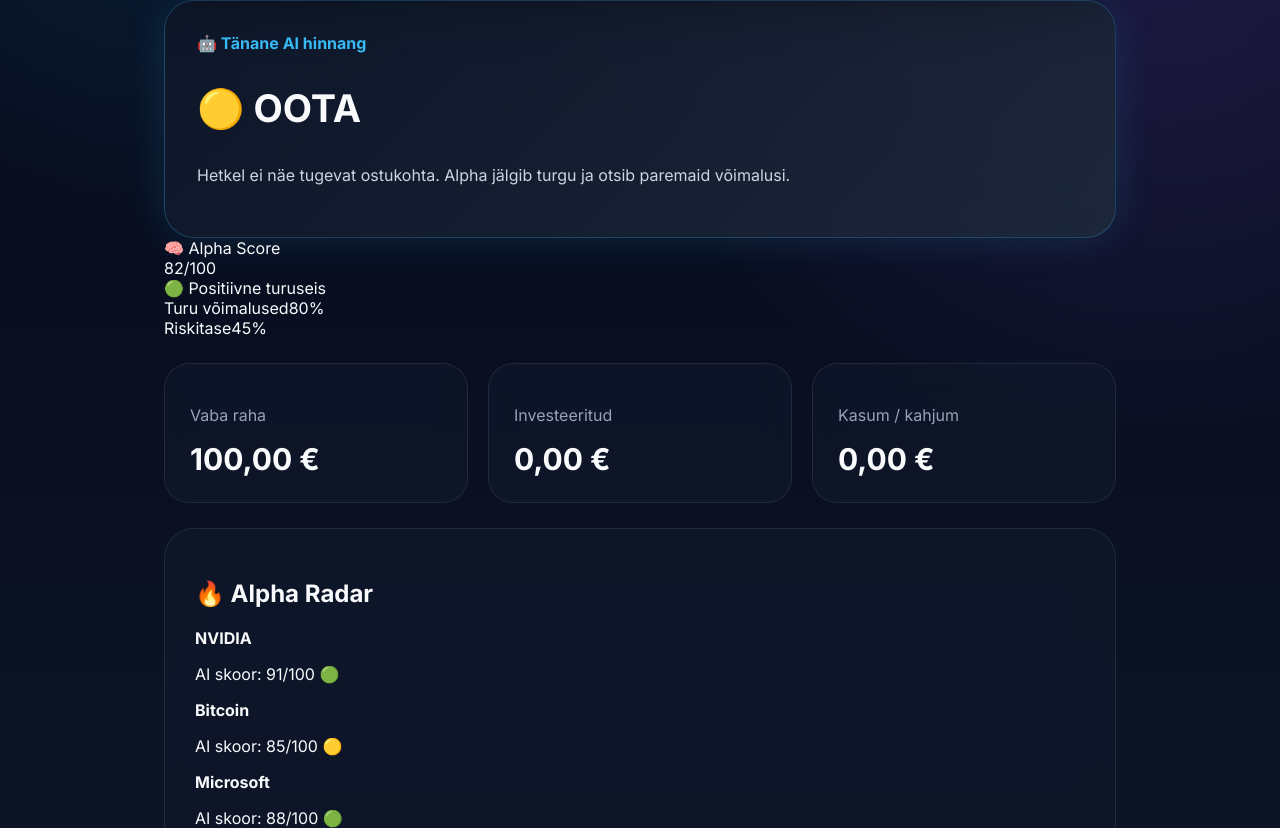
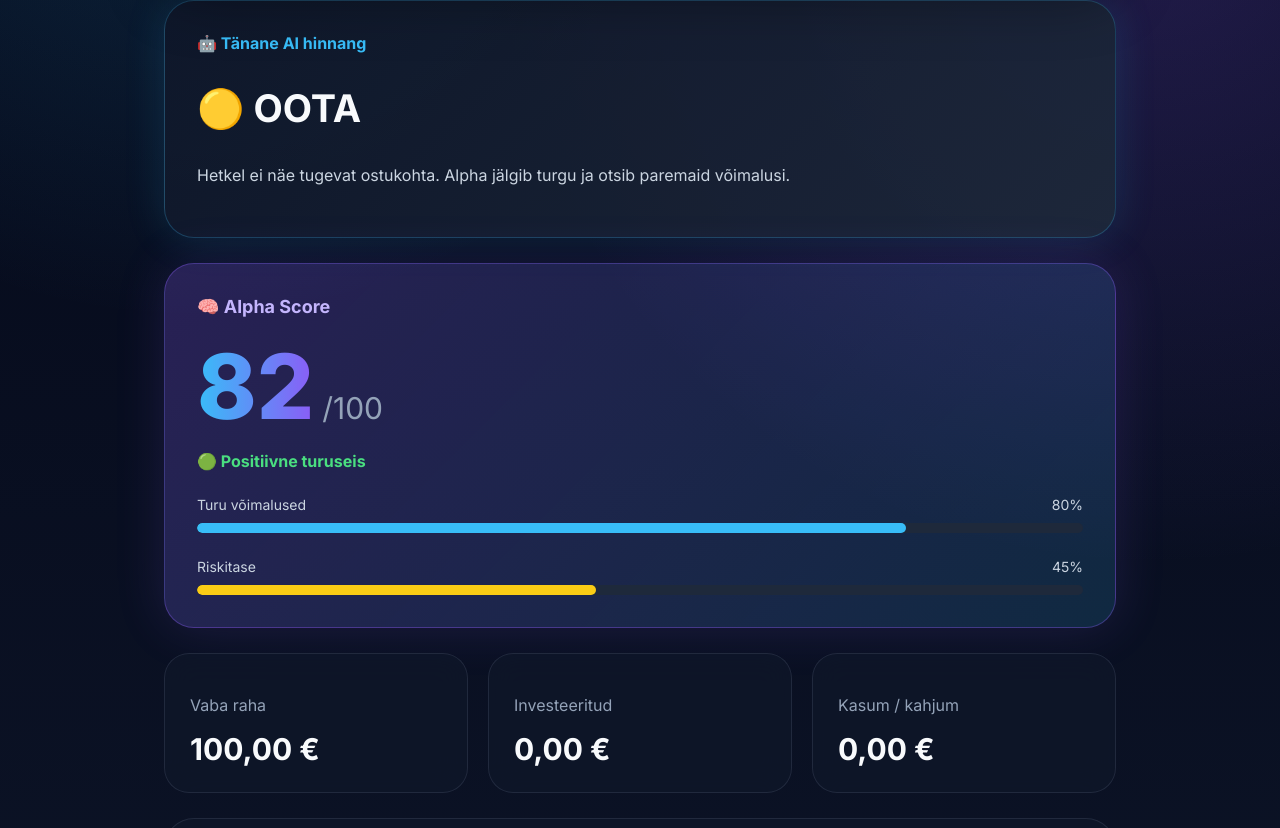
Before and after one commit to rops98/project-alpha, a Next.js app: page / in a window 1280 px wide. Shown: the part 466-1294 px from the top of the page. Built offline with nearby package versions, Linux system fonts and the light colour scheme.

Commit message:
Style Alpha Score visualization

```diff
--- a/app/globals.css
+++ b/app/globals.css
@@ -387,3 +387,143 @@ font-size:34px;
 
 
 }
+.alpha-score {
+
+margin-top:25px;
+
+background:
+linear-gradient(
+135deg,
+rgba(139,92,246,0.25),
+rgba(56,189,248,0.15)
+);
+
+border:1px solid rgba(139,92,246,.35);
+
+padding:32px;
+
+border-radius:30px;
+
+box-shadow:
+0 0 50px rgba(139,92,246,.15);
+
+}
+
+
+.alpha-title {
+
+font-size:18px;
+font-weight:700;
+color:#c4b5fd;
+
+}
+
+
+
+.score-wrapper {
+
+display:flex;
+align-items:baseline;
+gap:8px;
+margin-top:15px;
+
+}
+
+
+
+.score-number {
+
+font-size:90px;
+font-weight:800;
+
+background:
+linear-gradient(
+90deg,
+#38bdf8,
+#8b5cf6
+);
+
+-webkit-background-clip:text;
+color:transparent;
+
+}
+
+
+
+.score-total {
+
+font-size:30px;
+color:#94a3b8;
+
+}
+
+
+
+.positive {
+
+margin-top:10px;
+color:#4ade80;
+font-weight:700;
+
+}
+
+
+
+.metric {
+
+margin-top:25px;
+
+}
+
+
+
+.metric-header {
+
+display:flex;
+justify-content:space-between;
+
+color:#cbd5e1;
+
+font-size:14px;
+
+}
+
+
+
+.bar {
+
+height:10px;
+
+background:#1e293b;
+
+border-radius:20px;
+
+margin-top:10px;
+
+overflow:hidden;
+
+}
+
+
+
+.bar-blue {
+
+height:100%;
+width:80%;
+background:#38bdf8;
+
+border-radius:20px;
+
+}
+
+
+
+.bar-yellow {
+
+height:100%;
+width:45%;
+background:#facc15;
+
+border-radius:20px;
+
+}
```
